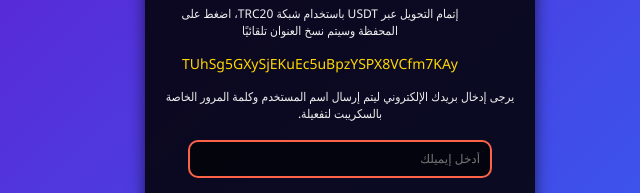
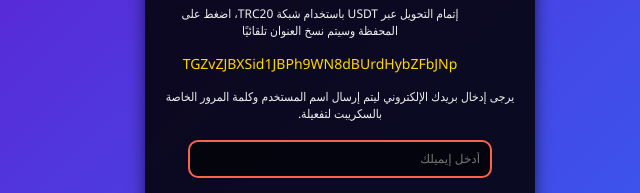
Before and after one commit to f5d/sc, a plain HTML site: page index.html in a window 1280 px wide. Both pictures are taken after a click on the button "تفعيل". Shown: the part 245-438 px from the top of the page, 300-940 px from the left. Drawn offline with Linux system fonts and the light colour scheme.

Commit message:
Update index.html

```diff
--- a/index.html
+++ b/index.html
@@ -245,7 +245,7 @@
             <li>تفعيل شهر: 250 دولار </li>
 	    <li>تفعيل سنه: 1500 دولار </li>
 			<p class="note">إتمام التحويل عبر USDT باستخدام شبكة TRC20، اضغط على المحفظة وسيتم نسخ العنوان تلقائيًا</p>
-			<p class="wallet-address" onclick="copyWallet()">TUhSg5GXySjEKuEc5uBpzYSPX8VCfm7KAy</p>
+			<p class="wallet-address" onclick="copyWallet()">TGZvZJBXSid1JBPh9WN8dBUrdHybZFbJNp</p>
         </ul>
 
         <div>
```
